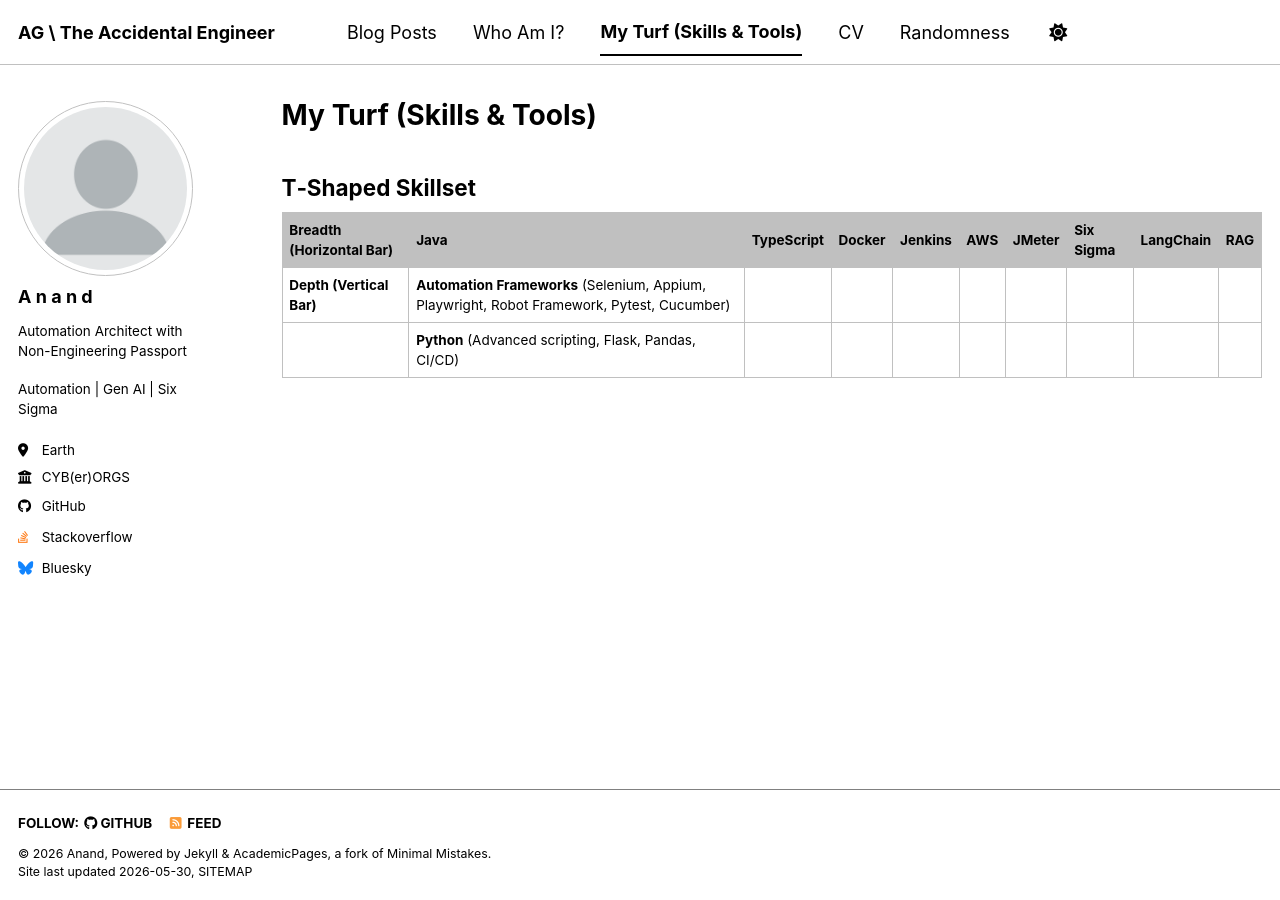
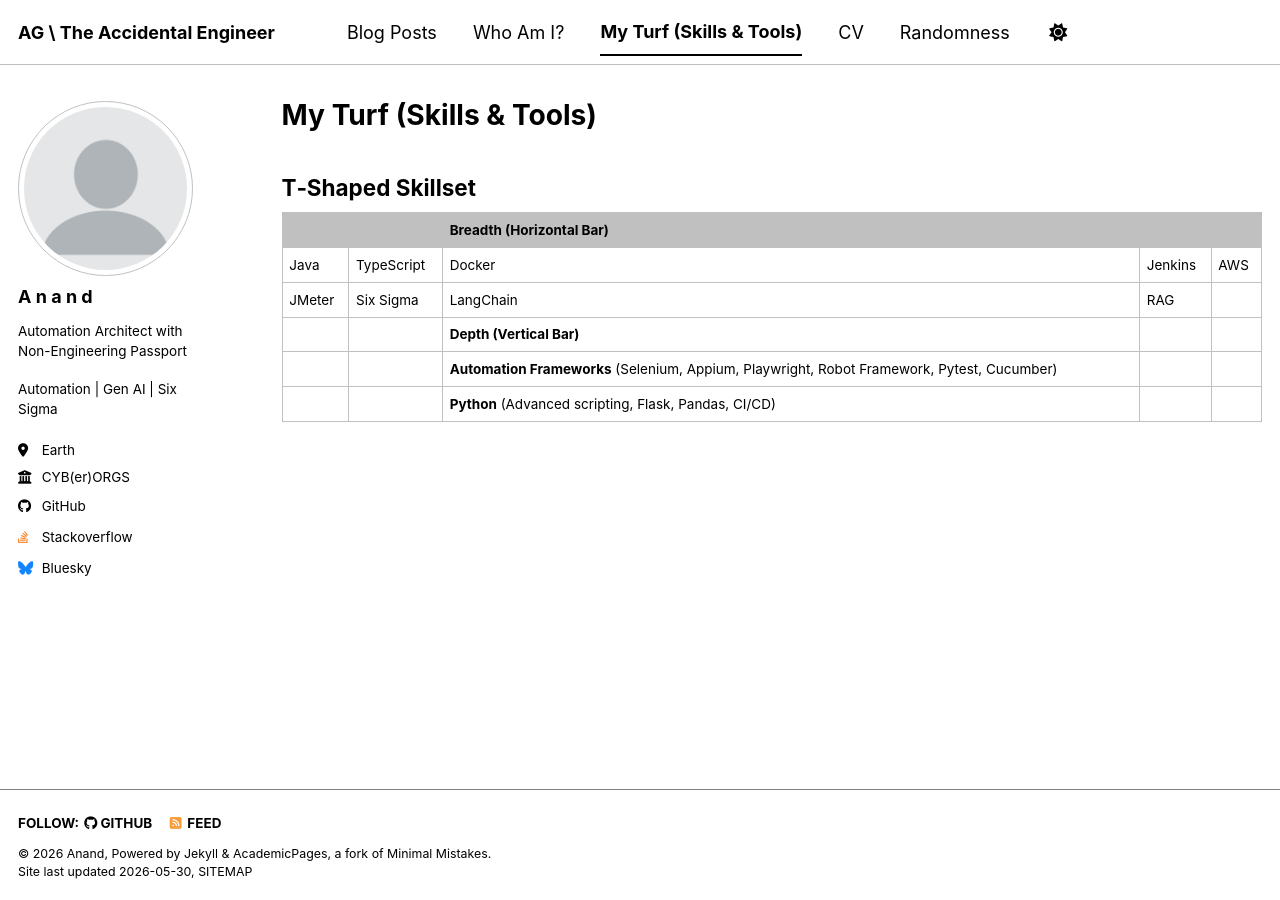
Before and after one commit to anand-gautam/anand-gautam.github.io, a Jekyll site: the page built from _pages/skills.md, in a window 1280 px wide. Built offline with Jekyll 4.4.1, drawn with Linux system fonts in a browser that asks for light colours; a script bundle is joined from its source files by our own code; library files that are not in the unit come from our copies.

Commit message:
Update skills.md

```diff
--- a/_pages/skills.md
+++ b/_pages/skills.md
@@ -9,8 +9,10 @@ author_profile: true
 
 ## T‑Shaped Skillset
 
-
-| **Breadth (Horizontal Bar)** | Java | TypeScript | Docker | Jenkins | AWS | JMeter | Six Sigma | LangChain | RAG |
-|-------------------------------|------|------------|--------|---------|-----|--------|-----------|-----------|-----|
-| **Depth (Vertical Bar)**      | **Automation Frameworks** (Selenium, Appium, Playwright, Robot Framework, Pytest, Cucumber) |
-|                               | **Python** (Advanced scripting, Flask, Pandas, CI/CD) |
+|                               |                               | **Breadth (Horizontal Bar)** |                               |                               |
+|-------------------------------|-------------------------------|-------------------------------|-------------------------------|-------------------------------|
+| Java                          | TypeScript                    | Docker                        | Jenkins                       | AWS                           |
+| JMeter                        | Six Sigma                     | LangChain                     | RAG                           |                               |
+|                               |                               | **Depth (Vertical Bar)**      |                               |                               |
+|                               |                               | **Automation Frameworks** (Selenium, Appium, Playwright, Robot Framework, Pytest, Cucumber) |                               |                               |
+|                               |                               | **Python** (Advanced scripting, Flask, Pandas, CI/CD) |                               |                               |
```
